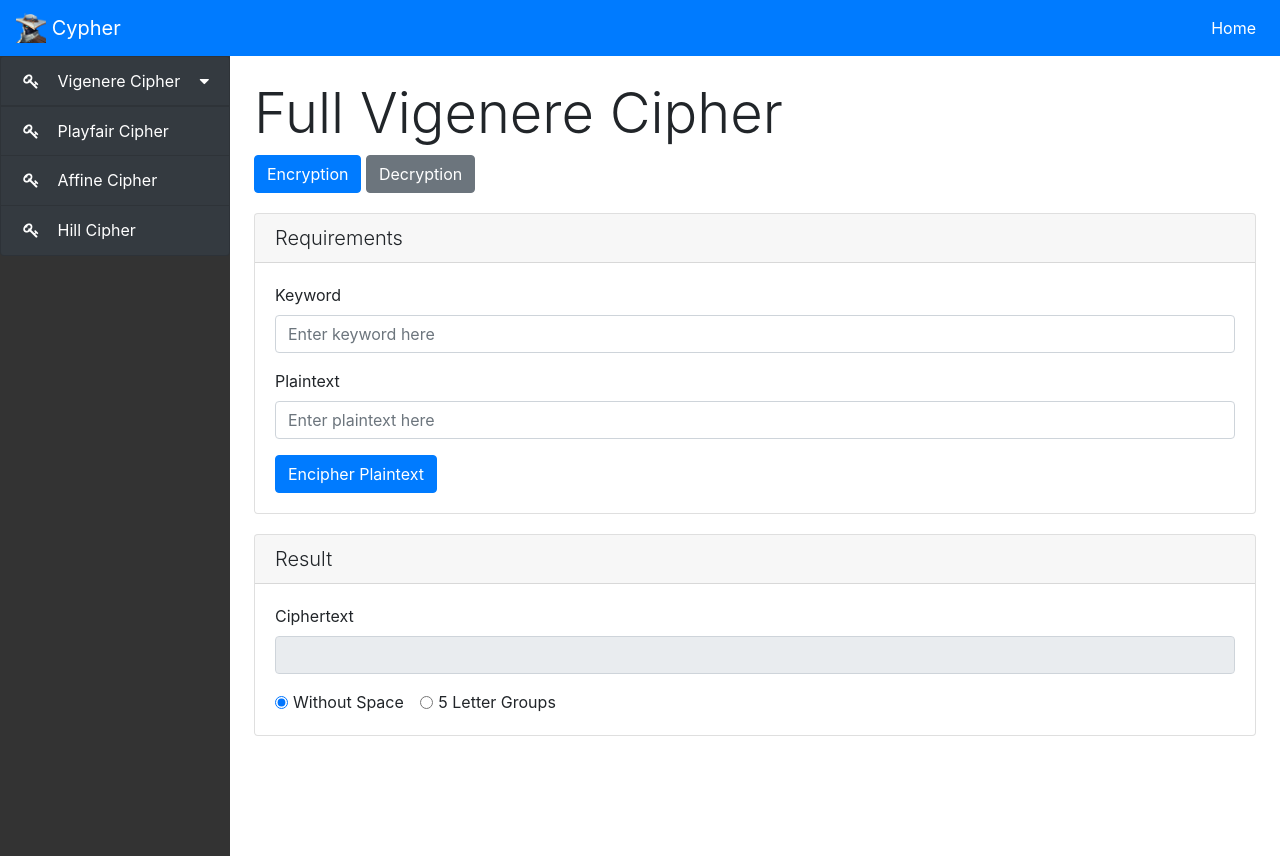
After one commit to reymyr/Classic-Cryptography, a Flask app: page /vigenere/full/encrypt in a window 1280 px wide. The commit adds this page. Run offline with Flask 2, Linux system fonts and the light colour scheme; some libraries are stand-ins or nearby versions.

Commit message:
vigenere cipher pages

```diff
--- a/app.py
+++ b/app.py
@@ -1,12 +1,109 @@
 from flask import Flask, render_template, url_for, request, redirect
 from playfair_cipher import getKeywordMatrices, textToBigramArray, encipherBigram, decipherBigram, encipherBigramToText, decipherBigramToText
 from affine_cipher import encryptStringAffine, decryptStringAffine
+from vigenere_cipher import vigenere, autoKeyVigenere, fullVigenere, extendedVigenere
 
 app = Flask(__name__)
 
 @app.route("/")
 def index():
     return render_template("index.html")
+
+@app.route("/vigenere/standard/encrypt", methods=['POST','GET'])
+def standardVigenereEncrypt():
+    if request.method == 'POST':
+        keyword = request.form['text1']
+        text = request.form['text2']
+
+        cipher_text = vigenere(text, keyword)
+
+        return render_template("vigenere.html", mode="Encrypt", keyword=keyword, plaintext=text, result=cipher_text)
+    else:
+        return render_template("vigenere.html", mode="Encrypt")
+
+@app.route("/vigenere/standard/decrypt", methods=['POST','GET'])
+def standardVigenereDecrypt():
+    if request.method == 'POST':
+        keyword = request.form['text1']
+        text = request.form['text2']
+
+        plain_text = vigenere(text, keyword, type="DEC")
+
+        return render_template("vigenere.html", mode="Decrypt", keyword=keyword, ciphertext=text, result=plain_text)
+    else:
+        return render_template("vigenere.html", mode="Decrypt")
+
+@app.route("/vigenere/full/encrypt", methods=['POST','GET'])
+def fullVigenereEncrypt():
+    if request.method == 'POST':
+        keyword = request.form['text1']
+        text = request.form['text2']
+
+        cipher_text = fullVigenere(text, keyword)
+
+        return render_template("full_vigenere.html", mode="Encrypt", keyword=keyword, plaintext=text, result=cipher_text)
+    else:
+        return render_template("full_vigenere.html", mode="Encrypt")
+
+@app.route("/vigenere/full/decrypt", methods=['POST','GET'])
+def fullVigenereDecrypt():
+    if request.method == 'POST':
+        keyword = request.form['text1']
+        text = request.form['text2']
+
+        plain_text = fullVigenere(text, keyword, type="DEC")
+
+        return render_template("full_vigenere.html", mode="Decrypt", keyword=keyword, ciphertext=text, result=plain_text)
+    else:
+        return render_template("full_vigenere.html", mode="Decrypt")
+
+@app.route("/vigenere/autokey/encrypt", methods=['POST','GET'])
+def autokeyVigenereEncrypt():
+    if request.method == 'POST':
+        keyword = request.form['text1']
+        text = request.form['text2']
+
+        cipher_text = autoKeyVigenere(text, keyword)
+
+        return render_template("autokey_vigenere.html", mode="Encrypt", keyword=keyword, plaintext=text, result=cipher_text)
+    else:
+        return render_template("autokey_vigenere.html", mode="Encrypt")
+
+@app.route("/vigenere/autokey/decrypt", methods=['POST','GET'])
+def autokeyVigenereDecrypt():
+    if request.method == 'POST':
+        keyword = request.form['text1']
+        text = request.form['text2']
+
+        plain_text = autoKeyVigenere(text, keyword, type="DEC")
+
+        return render_template("autokey_vigenere.html", mode="Decrypt", keyword=keyword, ciphertext=text, result=plain_text)
+    else:
+        return render_template("autokey_vigenere.html", mode="Decrypt")
+
+@app.route("/vigenere/extended/encrypt", methods=['POST','GET'])
+def extendedVigenereEncrypt():
+    if request.method == 'POST':
+        keyword = request.form['text1']
+        text = request.form['text2']
+
+        cipher_text = extendedVigenere(text, keyword)
+
+        return render_template("extended_vigenere.html", mode="Encrypt", keyword=keyword, plaintext=text, result=cipher_text)
+    else:
+        return render_template("extended_vigenere.html", mode="Encrypt")
+
+@app.route("/vigenere/extended/decrypt", methods=['POST','GET'])
+def extendedVigenereDecrypt():
+    if request.method == 'POST':
+        keyword = request.form['text1']
+        text = request.form['text2']
+
+        plain_text = extendedVigenere(text, keyword, type="DEC")
+
+        return render_template("extended_vigenere.html", mode="Decrypt", keyword=keyword, ciphertext=text, result=plain_text)
+    else:
+        return render_template("extended_vigenere.html", mode="Decrypt")
 
 @app.route("/playfair/encrypt", methods=['POST','GET'])
 def playfairEncrypt():
--- a/templates/base.html
+++ b/templates/base.html
@@ -35,12 +35,12 @@
                     <li class="nav-item dropdown d-sm-block d-md-none">
                         <a class="nav-link dropdown-toggle" href="#" id="smallerscreenmenu" data-toggle="dropdown" aria-haspopup="true" aria-expanded="false"> Menu </a>
                         <div class="dropdown-menu" aria-labelledby="smallerscreenmenu">
-                            <a class="dropdown-item" href="#top">Standard Vigenere Cipher</a>
-                            <a class="dropdown-item" href="#top">Full Vigenere Cipher</a>
-                            <a class="dropdown-item" href="#top">Auto Key Vigenere Cipher</a>
-                            <a class="dropdown-item" href="#top">Extended Vigenere Cipher</a>
-                            <a class="dropdown-item" href="#top">Playfair Cipher</a>
-                            <a class="dropdown-item" href="#top">Affine Cipher</a>
+                            <a class="dropdown-item" href="/vigenere/standard/encrypt">Standard Vigenere Cipher</a>
+                            <a class="dropdown-item" href="/vigenere/full/encrypt">Full Vigenere Cipher</a>
+                            <a class="dropdown-item" href="/vigenere/autokey/encrypt">Auto Key Vigenere Cipher</a>
+                            <a class="dropdown-item" href="/vigenere/extended/encrypt">Extended Vigenere Cipher</a>
+                            <a class="dropdown-item" href="/playfair/encrypt">Playfair Cipher</a>
+                            <a class="dropdown-item" href="/affine/encrypt">Affine Cipher</a>
                             <a class="dropdown-item" href="#top">Hill Cipher</a>
                         </div>
                     </li><!-- Smaller devices menu END -->
@@ -65,16 +65,16 @@
                     </a>
                     <!-- Submenu content -->
                     <div id='submenu1' class="collapse sidebar-submenu">
-                        <a href="#" class="list-group-item list-group-item-action bg-dark text-white">
+                        <a href="/vigenere/standard/encrypt" class="list-group-item list-group-item-action bg-dark text-white">
                             <span class="menu-collapsed">Standard Vigenere Cipher</span>
                         </a>
-                        <a href="#" class="list-group-item list-group-item-action bg-dark text-white">
+                        <a href="/vigenere/full/encrypt" class="list-group-item list-group-item-action bg-dark text-white">
                             <span class="menu-collapsed">Full Vigenere Cipher</span>
                         </a>
-                        <a href="#" class="list-group-item list-group-item-action bg-dark text-white">
+                        <a href="/vigenere/autokey/encrypt" class="list-group-item list-group-item-action bg-dark text-white">
                             <span class="menu-collapsed">Auto Key Vigenere Cipher</span>
                         </a>
-                        <a href="#" class="list-group-item list-group-item-action bg-dark text-white">
+                        <a href="/vigenere/extended/encrypt" class="list-group-item list-group-item-action bg-dark text-white">
                             <span class="menu-collapsed">Extended Vigenere Cipher</span>
                         </a>
                     </div>
--- /dev/null
+++ b/templates/full_vigenere.html
@@ -0,0 +1,91 @@
+{% extends 'base.html' %}
+
+{% block head %}
+<title>Playfair Cipher - {{mode}}</title>
+{% endblock %}
+
+{% block body %}
+<!-- MAIN -->
+<div class="col p-4">
+    <h1 class="display-4">Full Vigenere Cipher</h1>
+    {% if mode=="Encrypt" %}
+    <a class="btn btn-primary" href="/vigenere/full/encrypt" role="button">Encryption</a>
+    <a class="btn btn-secondary" href="/vigenere/full/decrypt" role="button">Decryption</a>
+    <div class="card">
+        <h5 class="card-header font-weight-light">Requirements</h5>
+        <div class="card-body">
+            <form action="/vigenere/full/encrypt" method="POST">
+                <div class="form-group">
+                    <label for="text1">Keyword</label>
+                    <input type="text" class="form-control" name="text1" placeholder="Enter keyword here" value="{{keyword}}">
+                </div>
+                <div class="form-group">
+                    <label for="text2">Plaintext</label>
+                    <input type="text" class="form-control" name="text2" placeholder="Enter plaintext here" value="{{plaintext}}">
+                </div>
+                <button type="submit" class="btn btn-primary">Encipher Plaintext</button>
+            </form>
+        </div>
+    </div>
+    <div class="card">
+        <h5 class="card-header font-weight-light">Result</h5>
+        <div class="card-body">
+            <form>
+                <div class="form-group">
+                    <label for="text">Ciphertext</label>
+                    <input type="text"  readonly class="form-control" name="text3" value="{{result}}">
+                </div>
+            </form>
+
+            <div class="form-check form-check-inline">
+                <input class="form-check-input" type="radio" name="inlineRadioOptions" id="inlineRadio1" value="option1" checked>
+                <label class="form-check-label" for="inlineRadio1">Without Space</label>
+            </div>
+            <div class="form-check form-check-inline">
+                <input class="form-check-input" type="radio" name="inlineRadioOptions" id="inlineRadio2" value="option2">
+                <label class="form-check-label" for="inlineRadio2">5 Letter Groups</label>
+            </div>
+        </div>
+    </div>
+    {% else %}
+    <a class="btn btn-secondary" href="/vigenere/full/encrypt" role="button">Encryption</a>
+    <a class="btn btn-primary" href="/vigenere/full/decrypt" role="button">Decryption</a>
+    <div class="card">
+        <h5 class="card-header font-weight-light">Requirements</h5>
+        <div class="card-body">
+            <form action="/vigenere/full/decrypt" method="POST">
+                <div class="form-group">
+                    <label for="text">Keyword</label>
+                    <input type="text" class="form-control" name="text1" placeholder="Enter keyword here" value="{{keyword}}">
+                </div>
+                <div class="form-group">
+                    <label for="text2">Ciphertext</label>
+                    <input type="text" class="form-control" name="text2" placeholder="Enter ciphertext here" value="{{ciphertext}}">
+                </div>
+                <button type="submit" class="btn btn-primary">Decipher Ciphertext</button>
+            </form>
+        </div>
+    </div>
+    <div class="card">
+        <h5 class="card-header font-weight-light">Result</h5>
+        <div class="card-body">
+            <form>
+                <div class="form-group">
+                    <label for="text">Plaintext</label>
+                    <input type="text"  readonly class="form-control" id="text3" value="{{result}}">
+                </div>
+            </form>
+
+            <div class="form-check form-check-inline">
+                <input class="form-check-input" type="radio" name="inlineRadioOptions" id="inlineRadio1" value="option1" checked>
+                <label class="form-check-label" for="inlineRadio1">Without Space</label>
+            </div>
+            <div class="form-check form-check-inline">
+                <input class="form-check-input" type="radio" name="inlineRadioOptions" id="inlineRadio2" value="option2">
+                <label class="form-check-label" for="inlineRadio2">5 Letter Groups</label>
+            </div>
+        </div>
+    </div>
+    {% endif %}
+</div><!-- Main Col END -->
+{% endblock %}
--- a/cipher.py
+++ b/vigenere_cipher.py
@@ -1,3 +1,6 @@
+from os import read
+
+
 fullVigenereTable = [
   "NSBEAPLMOHFRVKUIQCJXYZDWGT",
   "VEYKPXHRWODFSUGNAIJTZBMCLQ",
```
Also changed, not shown: templates/autokey_vigenere.html (added, +91 -0 lines), templates/extended_vigenere.html (added, +91 -0 lines), templates/vigenere.html (added, +91 -0 lines).
